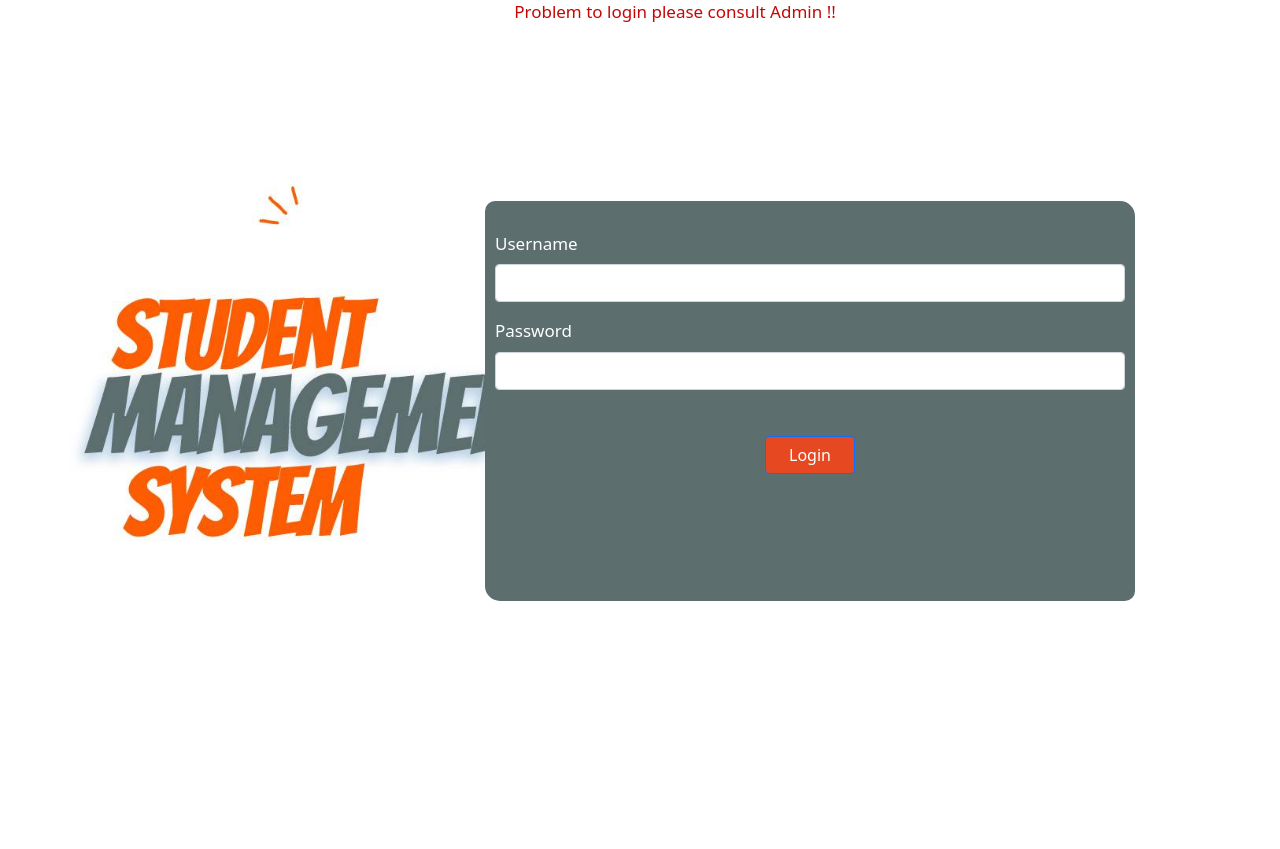
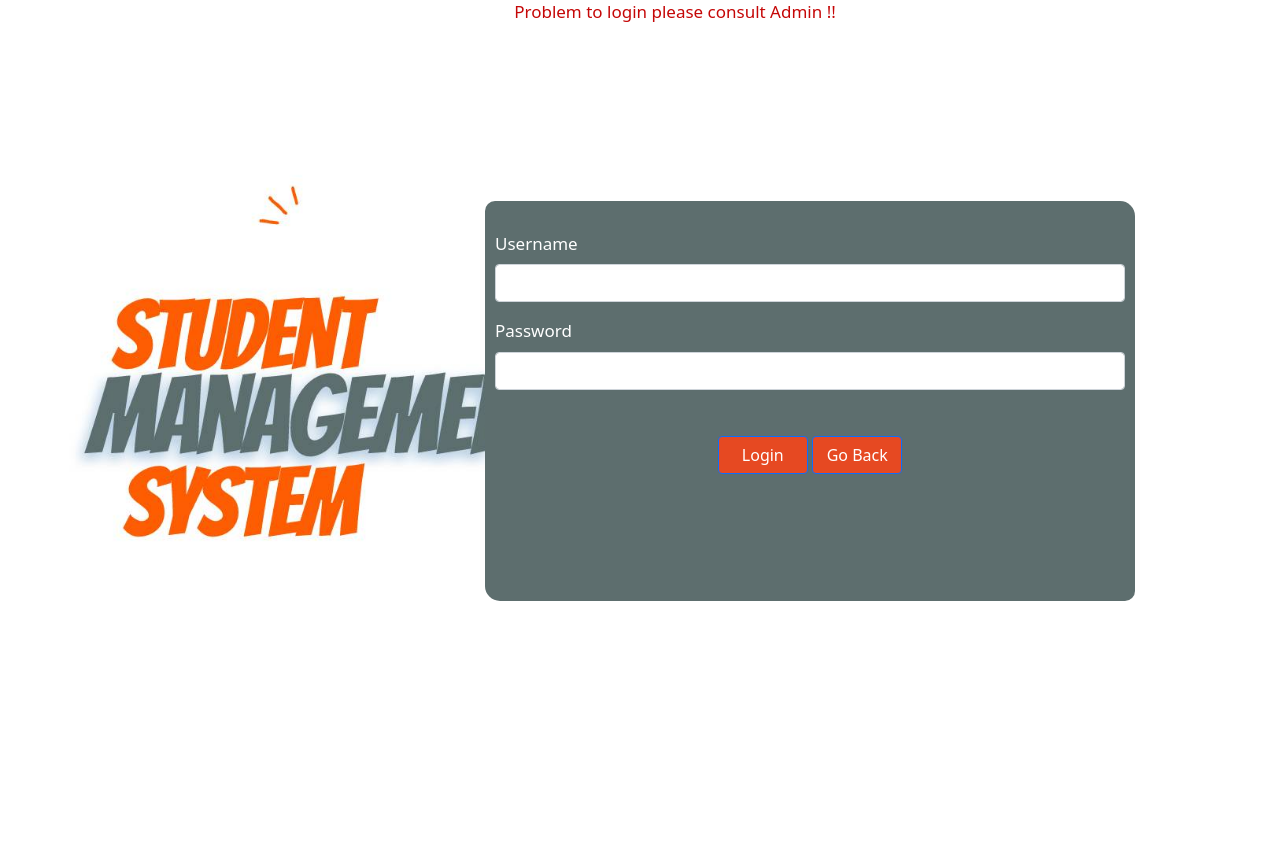
Before and after one commit to saudat28/PHP--StudentManagement, a PHP site: page /loginpage.php in a window 1280 px wide. Shown: the part 101-950 px from the top of the page. Run offline with PHP 8.4, Linux system fonts and the light colour scheme; some libraries are stand-ins or nearby versions.

Commit message:
add a home button in login page

```diff
--- a/loginpage.php
+++ b/loginpage.php
@@ -34,6 +34,7 @@
              </div>
              <div class="mb-3">
              <button type="submit"  name="submit" class="btn btn-primary">Login</button>
+             <button type="submit"  name="submit" class="btn btn-primary">Go Back</button>
              </div>
 
              </div>
```
